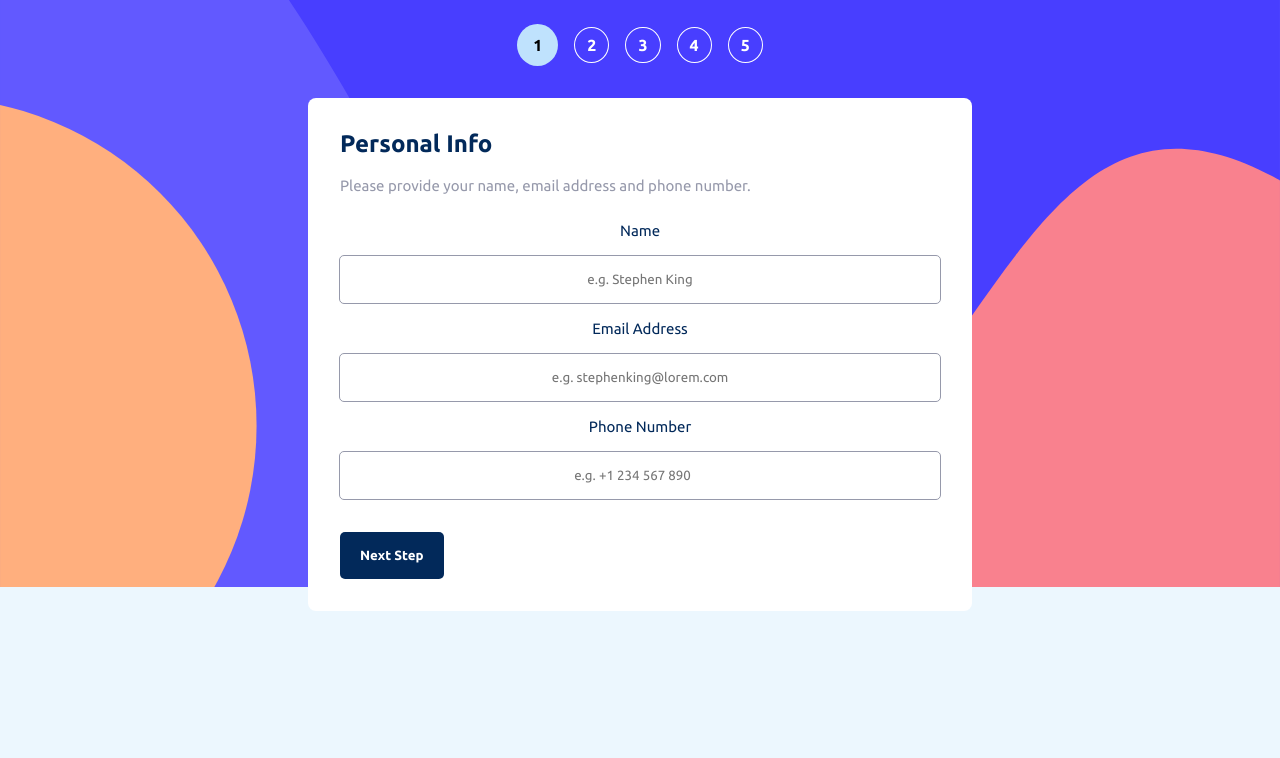
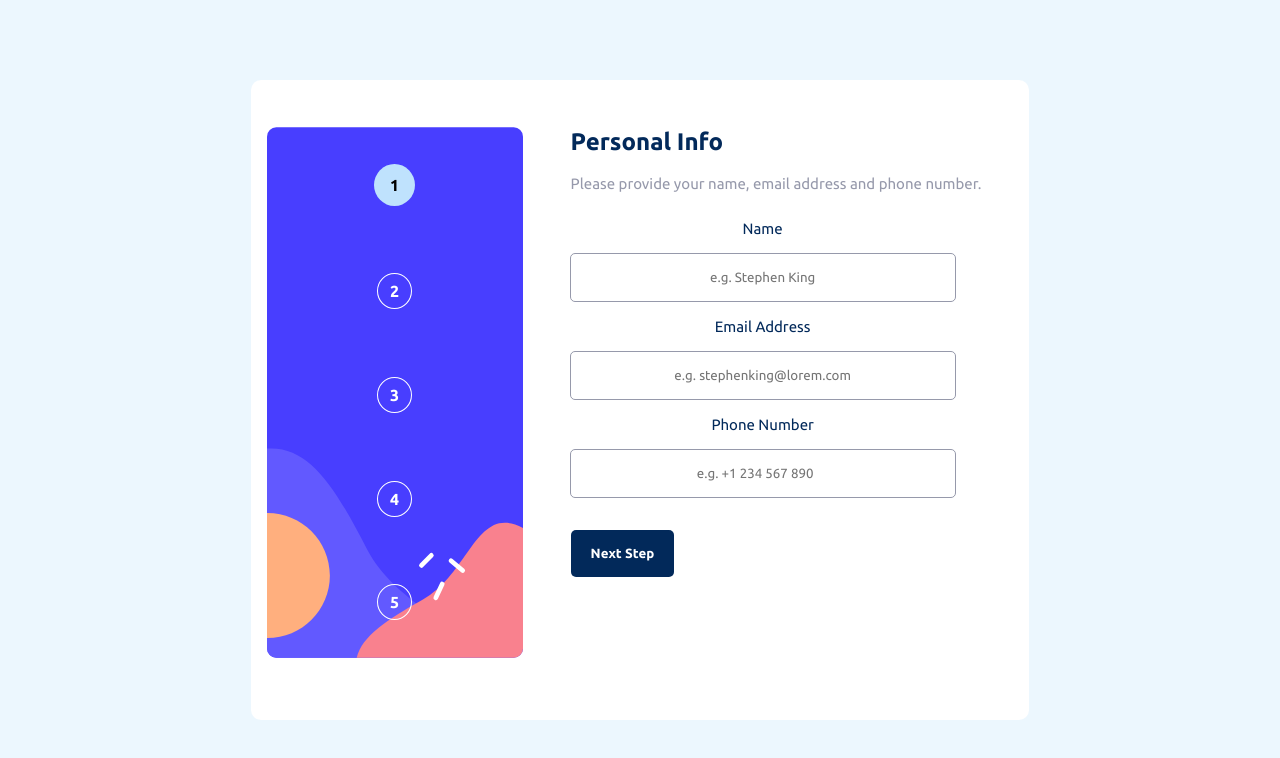
Before and after one commit to AidenNateLuk/multistep-form-react, a React (Vite) app: page / in a window 1280 px wide. Shown: the top 758 px of the page. Built offline with nearby package versions, Linux system fonts and the light colour scheme.

Commit message:
reconfigured header css, restructured and added divs to the body of the form, adjusted the responsitivity so it looks more like the original source, added a media quarry to StepTwo so all the components have the same size

```diff
--- a/src/components/header/index.jsx
+++ b/src/components/header/index.jsx
@@ -5,7 +5,11 @@ export default function Header({ steps, currentStep }) {
     <header>
       {steps.map((s, i) => {
         return (
-          <div key={i} className={currentStep === s ? "selected" : ""}>
+          <div
+            id="indicator"
+            key={i}
+            className={currentStep === s ? "selected" : ""}
+          >
             {s}
           </div>
         );
--- a/src/components/header/styles.css
+++ b/src/components/header/styles.css
@@ -1,11 +1,15 @@
 header {
-  height: 8.25vh;
+  height: 20vh;
+  width: 100vw;
   display: flex;
   flex-direction: row;
   gap: 1rem;
   justify-content: center;
-  align-items: last baseline;
+  align-items: center;
   margin-bottom: 2rem;
+  background-position: center;
+  background-size: contain;
+  background-repeat: no-repeat;
 
   div {
     border: white 0.05rem solid;
@@ -22,3 +26,11 @@ header {
     padding: 0.75rem 1rem;
   }
 }
+
+@media (min-width: 768px) {
+  header {
+    flex-direction: column;
+    background-image: url("../../assets/images/bg-sidebar-desktop.svg");
+    justify-content: space-evenly;
+  }
+}
--- a/src/components/multi-step-form/components/step-two/styles.css
+++ b/src/components/multi-step-form/components/step-two/styles.css
@@ -1,4 +1,5 @@
 .content {
+  margin-right: 1rem;
   display: flex;
   flex-direction: column;
   align-items: flex-start;
@@ -9,7 +10,7 @@
     gap: 1rem;
     width: 100%;
     height: 10vh;
-    padding: 1rem;
+    padding: 0rem 1.5rem;
     align-items: center;
     background-color: hsl(231, 100%, 99%);
     border: hsl(231, 11%, 63%) 1px solid;
@@ -68,3 +69,13 @@
     text-decoration: underline;
   }
 }
+
+@media (min-width: 768px) {
+  .content {
+    width: 30vw;
+    .payment-plan {
+      display: flex;
+      justify-content: space-between;
+    }
+  }
+}
--- a/src/components/multi-step-form/index.jsx
+++ b/src/components/multi-step-form/index.jsx
@@ -141,10 +141,12 @@ export default function MultiStepForm() {
 
   return (
     <>
-      <Header steps={steps} currentStep={currentStep} />
       <div className="container">
         <div className="card">
+          <Header steps={steps} currentStep={currentStep} />
+          <div className="card-content">
             {renderCurrentStep()}
+
             {currentStep === 5 ? (
               ""
             ) : (
@@ -164,6 +166,7 @@ export default function MultiStepForm() {
             )}
           </div>
         </div>
+      </div>
     </>
   );
 }
--- a/src/components/multi-step-form/styles.css
+++ b/src/components/multi-step-form/styles.css
@@ -13,17 +13,20 @@
   overflow-x: hidden;
 
   .card {
-    margin: auto;
-    padding: 2rem;
     display: flex;
     flex-direction: column;
-    border-radius: 8px;
-    background-color: white;
+
     min-width: 270px;
     .title {
       display: flex;
       justify-content: center;
     }
+    .card-content {
+      margin-left: 1rem;
+      background-color: white;
+      border-radius: 8px;
+      min-width: 270px;
+      padding: 2rem;
       .card__actions {
         padding-top: 2rem;
         display: flex;
@@ -58,12 +61,29 @@
       }
     }
   }
+}
 @media (min-width: 768px) {
   #root {
-    background-image: url("../../assets/images/bg-sidebar-mobile.svg");
-    background-size: 100vw;
+    background-image: none;
+    display: flex;
+    align-items: center;
+    justify-content: center;
     .card {
-      width: 600px;
+      background-color: white;
+      flex-direction: row;
+      max-width: 1000px;
+      padding: 1rem;
+      border-radius: 10px;
+      Header {
+        margin-top: 1rem;
+        height: 70vh;
+        width: 20vw;
+      }
+      .card-content {
+        height: 60vh;
+        display: flex;
+        flex-direction: column;
+      }
     }
   }
 }
```
Lines whose indentation alone changed are shown as unchanged.
